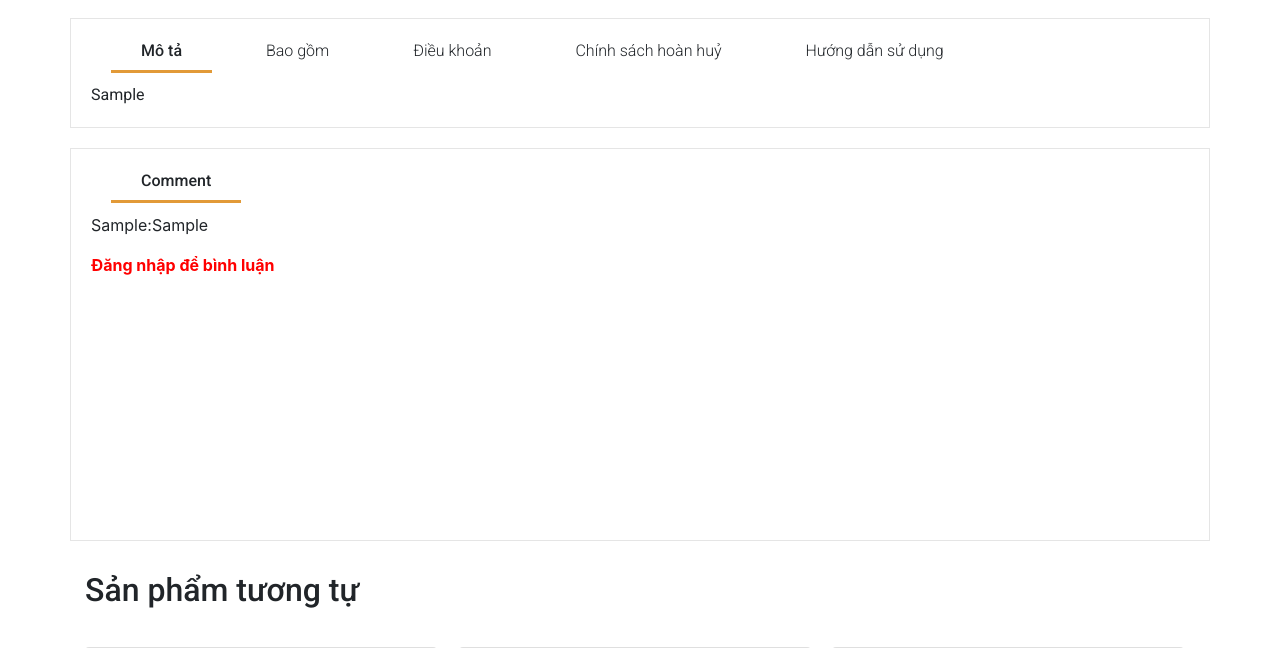
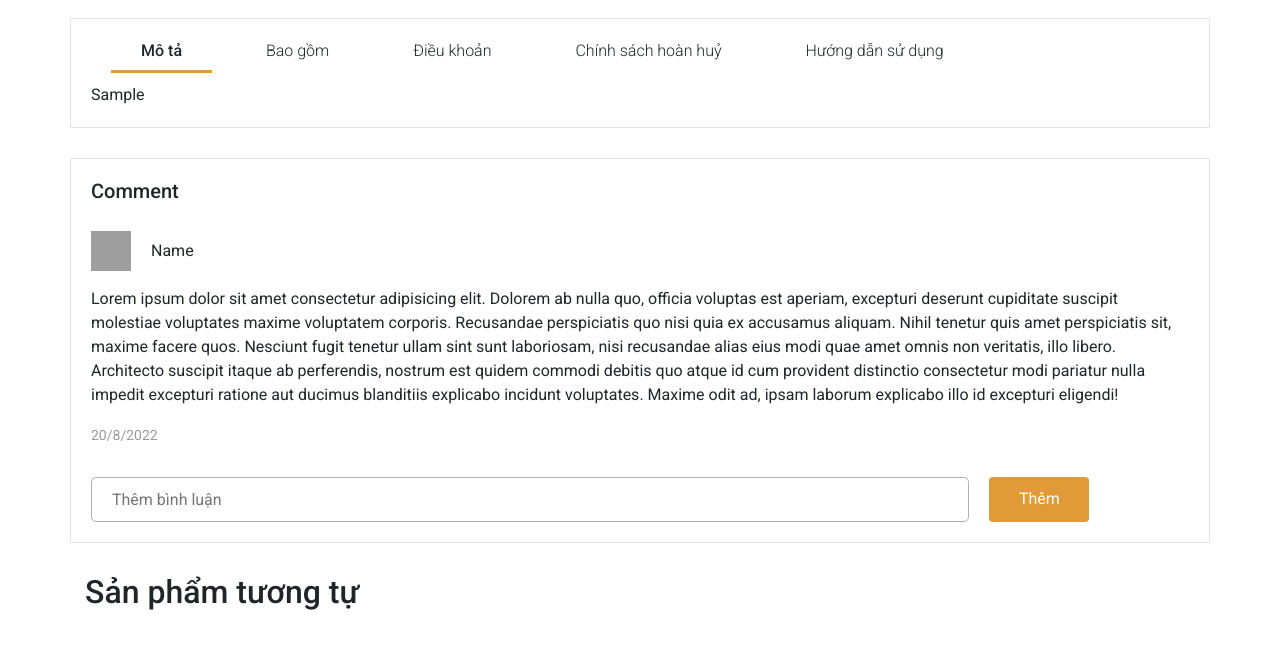
Before and after one commit to thanhtd2000/du_an_1, a PHP site: page /index.php?act=chitiettour&&tourid=1&&maks=Sample&&makv=Sample&&maloai=Sample in a window 1280 px wide. Shown: the part 802-1450 px from the top of the page. Run offline with PHP 8.4, Linux system fonts and the light colour scheme; tables that the repository leaves empty or names only in its code hold one stand-in row (values such as "Sample post"); some libraries are stand-ins or nearby versions; grey boxes are pictures that could not be loaded.

Commit message:
update comment

```diff
--- a/css/style.css
+++ b/css/style.css
@@ -1745,3 +1745,38 @@ form .mail {
 iframe {
     height: 300px;
 }
+.comment{
+      padding: 0;
+      margin-top: 30px;
+}
+
+.comment__content form input{
+    border: 1px solid #b1b1b1;
+    height: 45px;
+    border-radius: 5px;
+    padding-left: 20px;
+}
+.comment__content form button{
+    background-color: #e29a38;
+    margin-left: 20px;
+    width: 100px;
+    color: #fff;
+}
+.comment__show img{
+      width: 40px;
+      height: 40px;
+      margin-right: 20px;
+}
+.comment__content{
+      border: 1px solid #e5e5e5;
+      padding: 20px;
+}
+.comment__show{
+      padding-top: 20px;
+      margin-bottom: 30px;
+}
+.comment__show span{
+      font-size: 14px;
+      color: #999;
+      margin-bottom: 30px;
+}
--- a/views/chitiet_tour.php
+++ b/views/chitiet_tour.php
@@ -218,12 +218,29 @@ if(isset($_SESSION['email'])){
             </div>
       </div>
 </div>
-<div class="describe container">
+<!-- <div class="describe container">
       <div class="describe__title">
             <span class="item active" data-this="dm-1">Comment</span>
 
       </div>
       <iframe src="views/binhluan.php?tourid=<?= $tourid ?>" width="100%" frameboder="0"></iframe>
+</div> -->
+<div class="comment container">
+      <div class="comment__content">
+            <h5>Comment</h5>
+            <div class="comment__show">
+                  <div class="d-flex">
+                        <img src="/img/9751b3d7b8214428a410ee9ec3d0918c_G8.jpg" alt="">
+                        <p style="line-height: 40px;">Name</p>
+                  </div>
+                  <p>Lorem ipsum dolor sit amet consectetur adipisicing elit. Dolorem ab nulla quo, officia voluptas est aperiam, excepturi deserunt cupiditate suscipit molestiae voluptates maxime voluptatem corporis. Recusandae perspiciatis quo nisi quia ex accusamus aliquam. Nihil tenetur quis amet perspiciatis sit, maxime facere quos. Nesciunt fugit tenetur ullam sint sunt laboriosam, nisi recusandae alias eius modi quae amet omnis non veritatis, illo libero. Architecto suscipit itaque ab perferendis, nostrum est quidem commodi debitis quo atque id cum provident distinctio consectetur modi pariatur nulla impedit excepturi ratione aut ducimus blanditiis explicabo incidunt voluptates. Maxime odit ad, ipsam laborum explicabo illo id excepturi eligendi!</p>
+                  <span>20/8/2022</span>
+            </div>
+            <form action="" style="display: flex;">
+                  <input type="text" style="width:80%;" placeholder="Thêm bình luận">
+                  <button type="button" class="btn">Thêm</button>
+            </form>
+      </div>
 </div>
 <div class="products container">
       <h2>Sản phẩm tương tự</h2>
```
